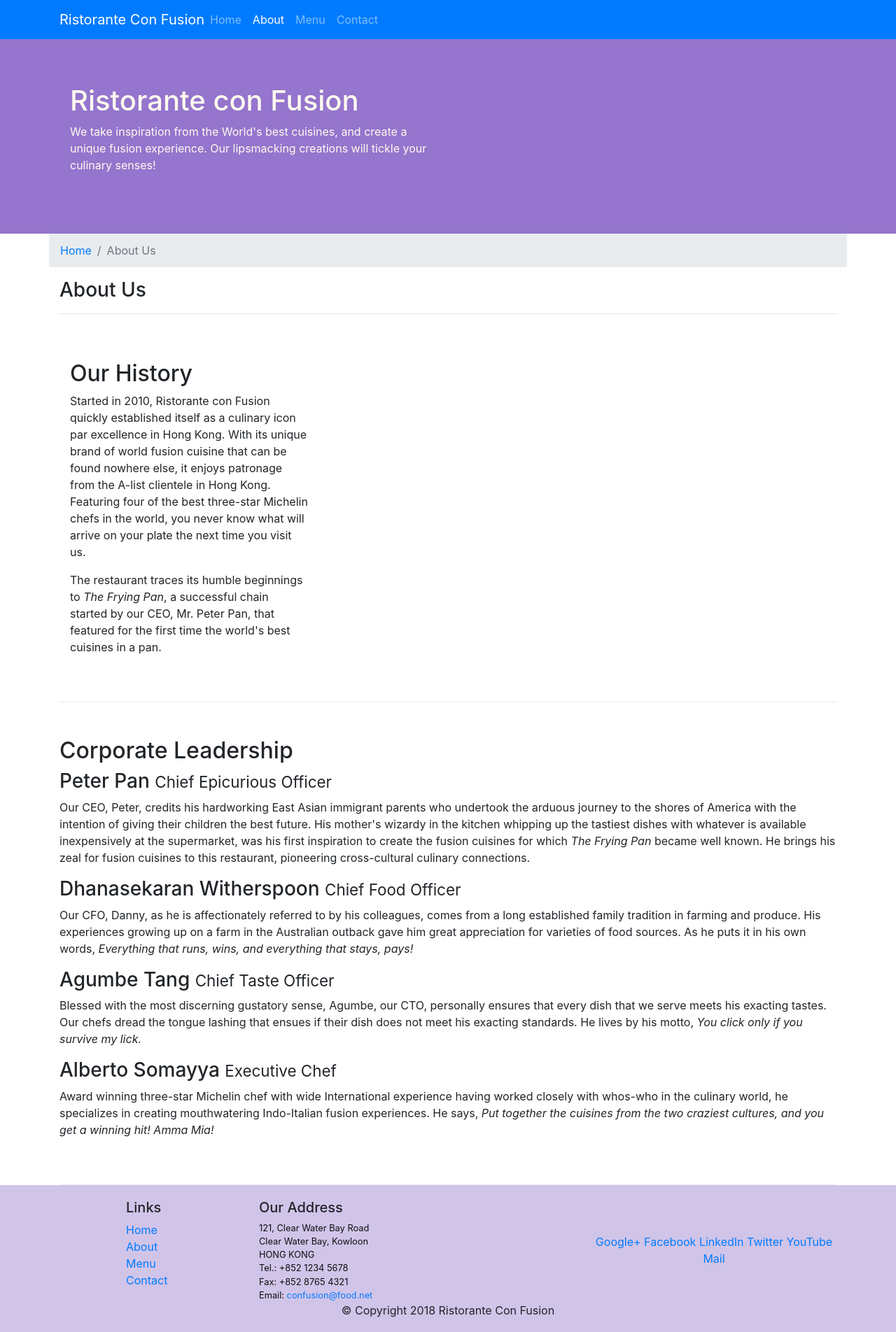
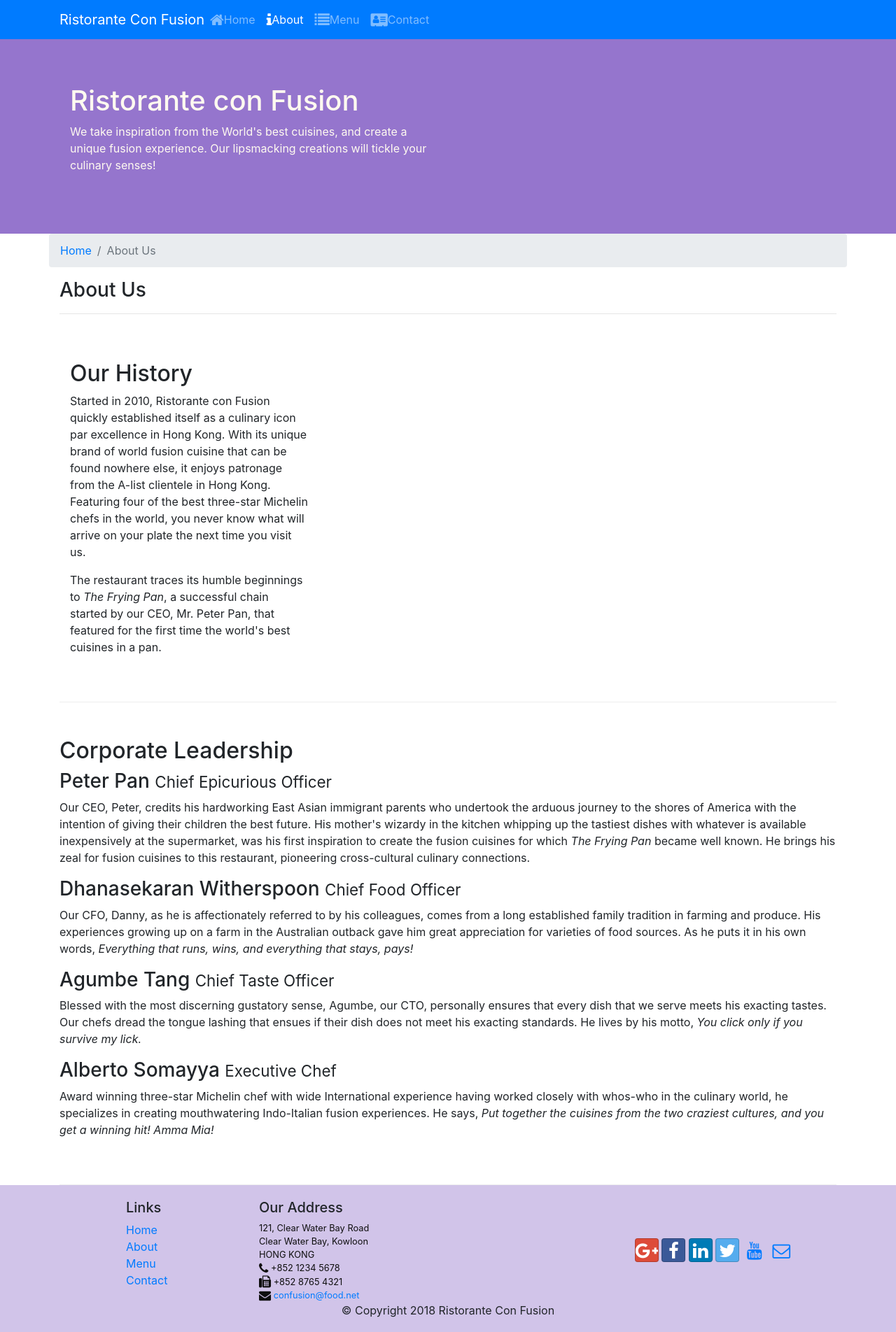
Before and after one commit to Lalitkumar/bootstrap4, a website: page aboutus.html in a window 1280 px wide. Shown: the whole page at 70% size. Drawn offline with nearby package versions, Linux system fonts and the light colour scheme.

Commit message:
added icon fonts

```diff
--- a/aboutus.html
+++ b/aboutus.html
@@ -9,6 +9,8 @@
     <meta http-equiv="x-ua-compatible" content="ie=edge">
     <!-- Bootstrap CSS -->
     <link rel="stylesheet" href="node_modules/bootstrap/dist/css/bootstrap.min.css">
+    <link rel="stylesheet" href="node_modules/font-awesome/css/font-awesome.min.css">
+    <link rel="stylesheet" href="node_modules/bootstrap-social/bootstrap-social.css">
     <link rel="stylesheet" href="css/styles.css">
 
 </head>
@@ -23,10 +25,10 @@
            <a class="navbar-brand mr-auto" href="./index.html">Ristorante Con Fusion</a>
            <div class="collapse navbar-collapse" id="Navbar">
                 <ul class="navbar-nav mr-auto">
-                    <li class="nav-item"><a class="nav-link" href="./index.html">Home</a></li>
-                    <li class="nav-item active"><a class="nav-link" href="./aboutus.html">About</a></li>
-                    <li class="nav-item"><a class="nav-link" href="#">Menu</a></li>
-                    <li class="nav-item"><a class="nav-link" href="#">Contact</a></li>
+                    <li class="nav-item"><a class="nav-link" href="./index.html"><span class="fa fa-home fa-lg"></span>Home</a></li>
+                    <li class="nav-item active"><a class="nav-link" href="./aboutus.html"><span class="fa fa-info fa-lg"></span>About</a></li>
+                    <li class="nav-item"><a class="nav-link" href="#"><span class="fa fa-list fa-lg"></span>Menu</a></li>
+                    <li class="nav-item"><a class="nav-link" href="#"><span class="fa fa-address-card fa-lg"></span>Contact</a></li>
                 </ul>
             </div>
 
@@ -104,19 +106,19 @@
 		              121, Clear Water Bay Road<br>
 		              Clear Water Bay, Kowloon<br>
 		              HONG KONG<br>
-		              Tel.: +852 1234 5678<br>
-		              Fax: +852 8765 4321<br>
-		              Email: <a href="mailto:confusion@food.net">confusion@food.net</a>
+		              <i class="fa fa-phone fa-lg"></i> +852 1234 5678<br>
+		              <i class="fa fa-fax fa-lg"></i> +852 8765 4321<br>
+		              <i class="fa fa-envelope fa-lg"></i> <a href="mailto:confusion@food.net">confusion@food.net</a>
 		           </address>
                 </div>
                 <div class="col-12 col-sm-4 align-self-center">
                     <div class="text-center">
-                        <a href="http://google.com/+">Google+</a>
-                        <a href="http://www.facebook.com/profile.php?id=">Facebook</a>
-                        <a href="http://www.linkedin.com/in/">LinkedIn</a>
-                        <a href="http://twitter.com/">Twitter</a>
-                        <a href="http://youtube.com/">YouTube</a>
-                        <a href="mailto:">Mail</a>
+                        <a class="btn btn-social-icon btn-google" href="http://google.com/+"><i class="fa fa-google-plus"></i></a>
+                        <a class="btn btn-social-icon btn-facebook" href="http://www.facebook.com/profile.php?id="><i class="fa fa-facebook"></i></a>
+                        <a class="btn btn-social-icon btn-linkedin" href="http://www.linkedin.com/in/"><i class="fa fa-linkedin"></i></a>
+                        <a class="btn btn-social-icon btn-twitter" href="http://twitter.com/"><i class="fa fa-twitter"></i></a>
+                        <a class="btn btn-social-icon btn-youtube" href="http://youtube.com/"><i class="fa fa-youtube"></i></a>
+                        <a class="btn btn-social-icon" href="mailto:"><i class="fa fa-envelope-o"></i></a>
                     </div>
                 </div>
            </div>
--- a/package.json
+++ b/package.json
@@ -15,6 +15,8 @@
   },
   "dependencies": {
     "bootstrap": "^4.0.0",
+    "bootstrap-social": "^5.1.1",
+    "font-awesome": "^4.7.0",
     "jquery": "^3.3.1",
     "popper.js": "^1.12.9"
   }
```
Also changed, not shown: index.html (+19 -17 lines), 1 other file.
